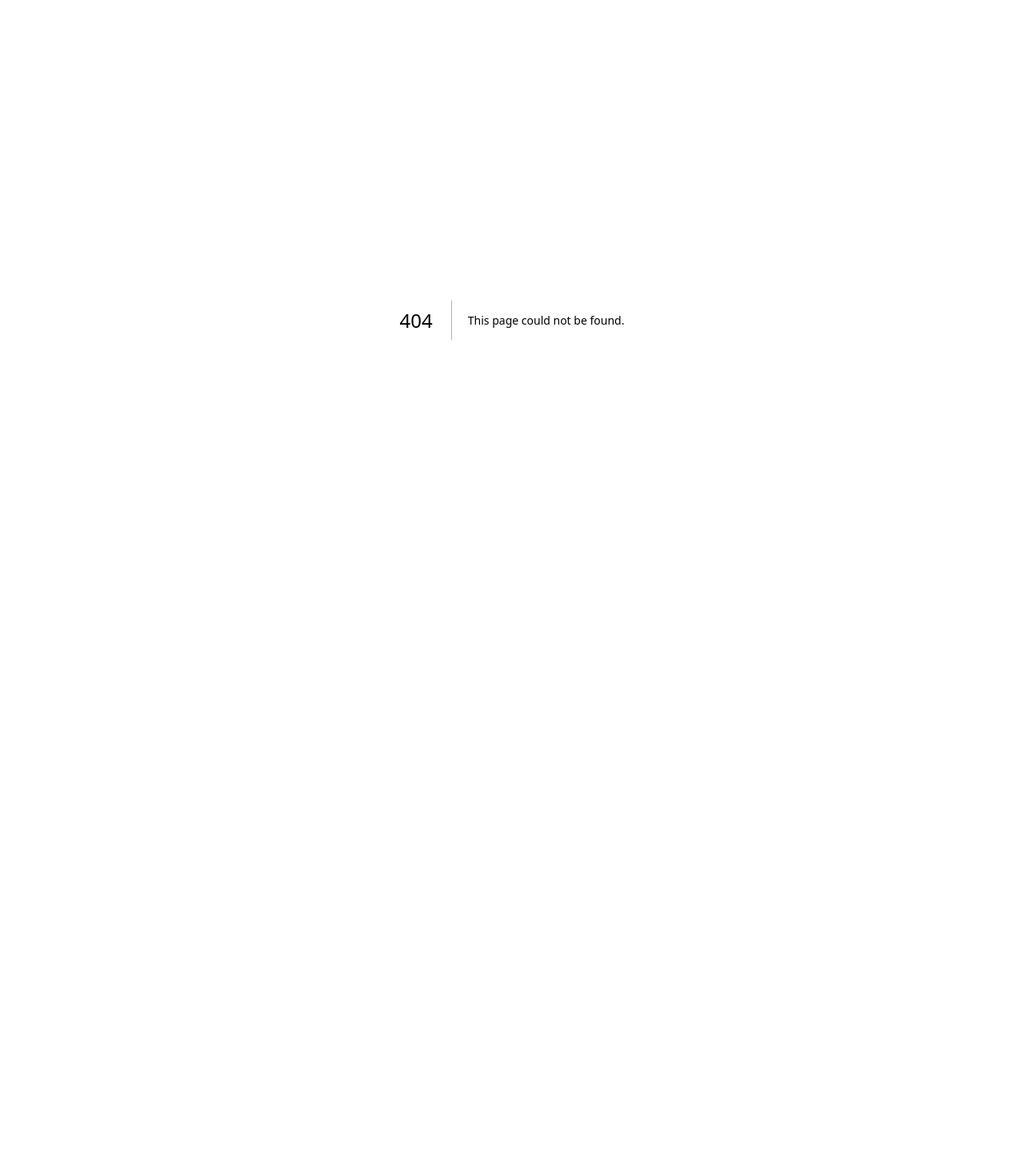
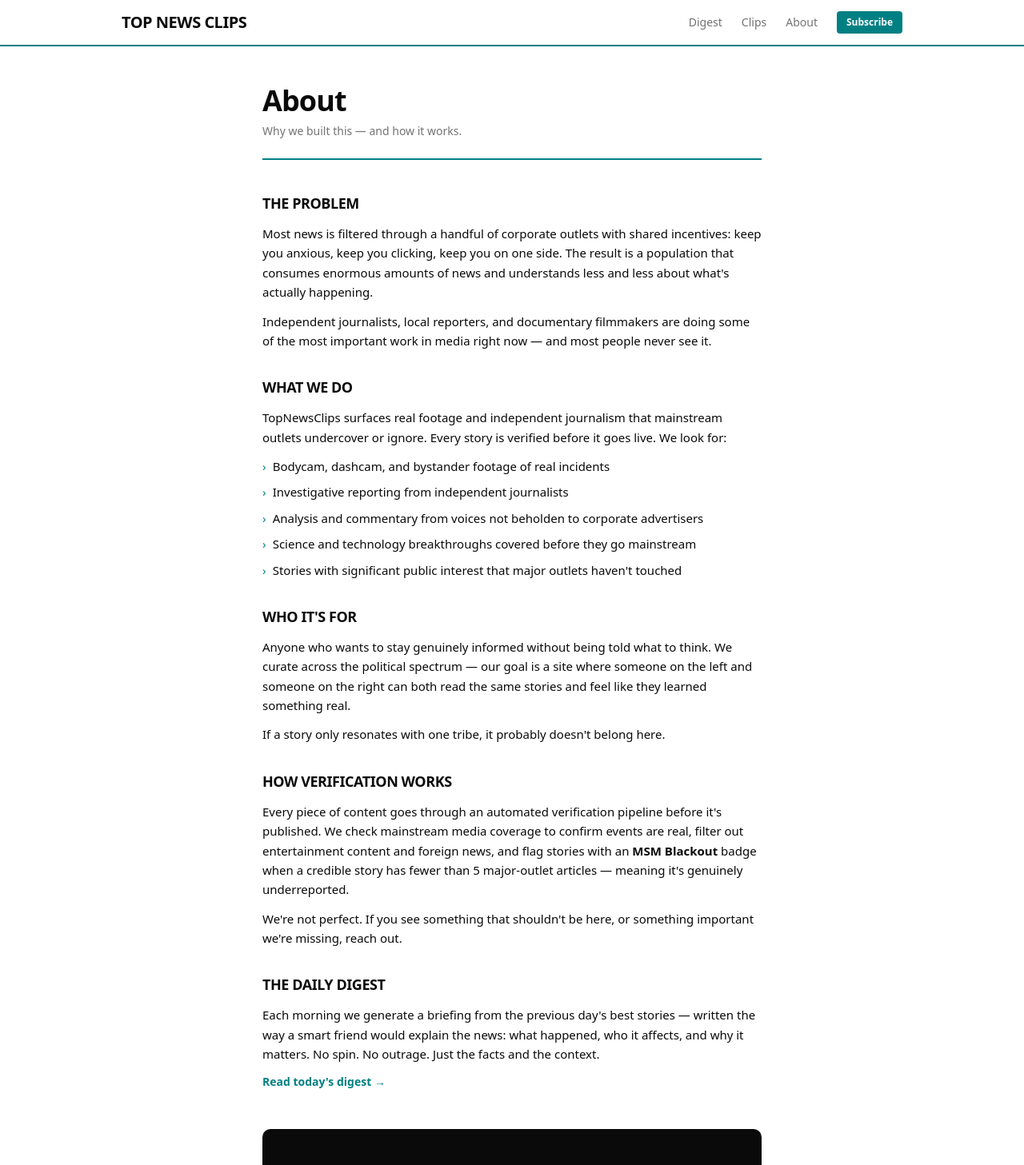
Before and after one commit to neuner76/topnewsclips, a Next.js app: page /about in a window 1280 px wide. Before the commit this address had no page. Shown: the top 1457 px of the page at 80% size. Before the commit the page ends 800 px from the top, so only its background shows below. Built offline with nearby package versions, Linux system fonts and the light colour scheme.

Commit message:
big update

```diff
--- /dev/null
+++ b/app/about/page.tsx
@@ -0,0 +1,111 @@
+import Header from '@/components/Header'
+import Footer from '@/components/Footer'
+import EmailCapture from '@/components/EmailCapture'
+import Link from 'next/link'
+
+export const metadata = {
+  title: 'About — TopNewsClips',
+  description: 'Why we built TopNewsClips and how it works.',
+}
+
+export default function AboutPage() {
+  return (
+    <>
+      <Header />
+      <main className="max-w-2xl mx-auto px-4 sm:px-6 py-12">
+
+        <div className="mb-10 border-b-2 border-[oklch(0.52_0.14_196)] pb-6">
+          <h1 className="text-3xl sm:text-4xl font-black tracking-tight mb-2">About</h1>
+          <p className="text-sm text-muted-foreground">
+            Why we built this — and how it works.
+          </p>
+        </div>
+
+        <div className="prose prose-sm max-w-none space-y-8 text-[15px] leading-relaxed">
+
+          <section>
+            <h2 className="text-lg font-black tracking-tight uppercase mb-3">The problem</h2>
+            <p>
+              Most news is filtered through a handful of corporate outlets with shared incentives: keep you
+              anxious, keep you clicking, keep you on one side. The result is a population that consumes
+              enormous amounts of news and understands less and less about what&apos;s actually happening.
+            </p>
+            <p className="mt-3">
+              Independent journalists, local reporters, and documentary filmmakers are doing some of the most
+              important work in media right now — and most people never see it.
+            </p>
+          </section>
+
+          <section>
+            <h2 className="text-lg font-black tracking-tight uppercase mb-3">What we do</h2>
+            <p>
+              TopNewsClips surfaces real footage and independent journalism that mainstream outlets
+              undercover or ignore. Every story is verified before it goes live. We look for:
+            </p>
+            <ul className="mt-3 space-y-2 list-none pl-0">
+              {[
+                'Bodycam, dashcam, and bystander footage of real incidents',
+                'Investigative reporting from independent journalists',
+                'Analysis and commentary from voices not beholden to corporate advertisers',
+                'Science and technology breakthroughs covered before they go mainstream',
+                'Stories with significant public interest that major outlets haven\'t touched',
+              ].map((item, i) => (
+                <li key={i} className="flex gap-2">
+                  <span className="text-[oklch(0.52_0.14_196)] shrink-0">›</span>
+                  <span>{item}</span>
+                </li>
+              ))}
+            </ul>
+          </section>
+
+          <section>
+            <h2 className="text-lg font-black tracking-tight uppercase mb-3">Who it&apos;s for</h2>
+            <p>
+              Anyone who wants to stay genuinely informed without being told what to think. We curate
+              across the political spectrum — our goal is a site where someone on the left and someone
+              on the right can both read the same stories and feel like they learned something real.
+            </p>
+            <p className="mt-3">
+              If a story only resonates with one tribe, it probably doesn&apos;t belong here.
+            </p>
+          </section>
+
+          <section>
+            <h2 className="text-lg font-black tracking-tight uppercase mb-3">How verification works</h2>
+            <p>
+              Every piece of content goes through an automated verification pipeline before it&apos;s
+              published. We check mainstream media coverage to confirm events are real, filter out
+              entertainment content and foreign news, and flag stories with an{' '}
+              <span className="font-semibold">MSM Blackout</span> badge when a credible story has
+              fewer than 5 major-outlet articles — meaning it&apos;s genuinely underreported.
+            </p>
+            <p className="mt-3">
+              We&apos;re not perfect. If you see something that shouldn&apos;t be here, or something
+              important we&apos;re missing, reach out.
+            </p>
+          </section>
+
+          <section>
+            <h2 className="text-lg font-black tracking-tight uppercase mb-3">The daily digest</h2>
+            <p>
+              Each morning we generate a briefing from the previous day&apos;s best stories — written
+              the way a smart friend would explain the news: what happened, who it affects, and why it
+              matters. No spin. No outrage. Just the facts and the context.
+            </p>
+            <Link
+              href="/"
+              className="inline-block mt-3 text-sm font-semibold text-[oklch(0.52_0.14_196)] hover:underline"
+            >
+              Read today&apos;s digest →
+            </Link>
+          </section>
+
+        </div>
+
+        <EmailCapture />
+
+      </main>
+      <Footer />
+    </>
+  )
+}
--- a/app/digest/page.tsx
+++ b/app/digest/page.tsx
@@ -2,6 +2,7 @@ import { getLatestDigest } from '@/lib/digest'
 import type { NeedToKnowItem, InTheKnowItem } from '@/lib/digest'
 import Header from '@/components/Header'
 import Footer from '@/components/Footer'
+import EmailCapture from '@/components/EmailCapture'
 import Link from 'next/link'
 
 export const revalidate = 300
@@ -157,7 +158,9 @@ export default async function DigestPage() {
           </>
         )}
 
-        <div className="mt-12 pt-6 border-t border-border text-center">
+        <EmailCapture />
+
+        <div className="mt-4 pt-6 border-t border-border text-center">
           <Link href="/" className="text-xs text-muted-foreground hover:text-foreground transition-colors">
             ← Back to all clips
           </Link>
--- a/app/page.tsx
+++ b/app/page.tsx
@@ -234,6 +234,7 @@ export default async function HomePage({
   const reported = splitSection('reported')
   const analysis = splitSection('analysis')
   const uncategorized = all.filter(s => !s.category)
+  const msmBlackout = all.filter(s => s.msm_gap)
 
   return (
     <>
@@ -301,6 +302,19 @@ export default async function HomePage({
                 </p>
               </Link>
             )}
+            {msmBlackout.length > 0 && (
+              <section className="mb-12">
+                <div className="border-l-4 border-[oklch(0.52_0.14_196)] pl-3 mb-3">
+                  <h2 className="text-2xl sm:text-3xl font-black tracking-tight uppercase text-[oklch(0.52_0.14_196)]">
+                    MSM Blackout
+                  </h2>
+                  <p className="text-xs text-muted-foreground mt-0.5">Stories the mainstream media isn&apos;t covering</p>
+                </div>
+                <div>
+                  {msmBlackout.slice(0, 6).map(s => <StoryCard key={s.id} story={s} rank={0} />)}
+                </div>
+              </section>
+            )}
             <Section
               title="Analysis"
               subtitle="Independent voices making sense of what's happening and why it matters"
--- a/components/Header.tsx
+++ b/components/Header.tsx
@@ -17,6 +17,9 @@ export default function Header() {
             <Link href="/?view=clips" className="hover:text-foreground transition-colors">
               Clips
             </Link>
+            <Link href="/about" className="hover:text-foreground transition-colors hidden sm:block">
+              About
+            </Link>
             <Link
               href="/#subscribe"
               className="bg-[oklch(0.52_0.14_196)] text-white px-3 py-1.5 rounded text-xs font-semibold hover:opacity-80 transition-opacity"
--- a/lib/ingest/claude-verify.ts
+++ b/lib/ingest/claude-verify.ts
@@ -89,7 +89,7 @@ REJECT (hard rules — no exceptions):
 APPROVE as needs_review: genuine single-incident US domestic footage — bodycam, security cam, bystander video, local protest, weather event, police incident, political confrontation, consumer/business dispute caught on video
 
 PUBLISH THRESHOLDS:
-- Trusted Journalist content: publish if confidence ≥ 0.75 and content is clearly on-topic independent reporting. These voices exist to inform, empower, and advocate — give them the benefit of the doubt. Do NOT use needs_review for trusted journalist content — either publish it or reject it.
+- Trusted Journalist content: publish if confidence ≥ 0.82 and content is clearly on-topic independent reporting. These voices exist to inform, empower, and advocate — give them the benefit of the doubt. Do NOT use needs_review for trusted journalist content — either publish it or reject it.
 - Incident footage: publish if confidence > 0.85 and clearly a genuine verifiable US news event
 - needs_review for incident footage only, when genuine but confidence falls below publish threshold
 - msmGap is true only if fewer than 5 major outlet articles AND the incident involves a powerful institution AND the viral score or view count suggests the story has broad public interest
```
